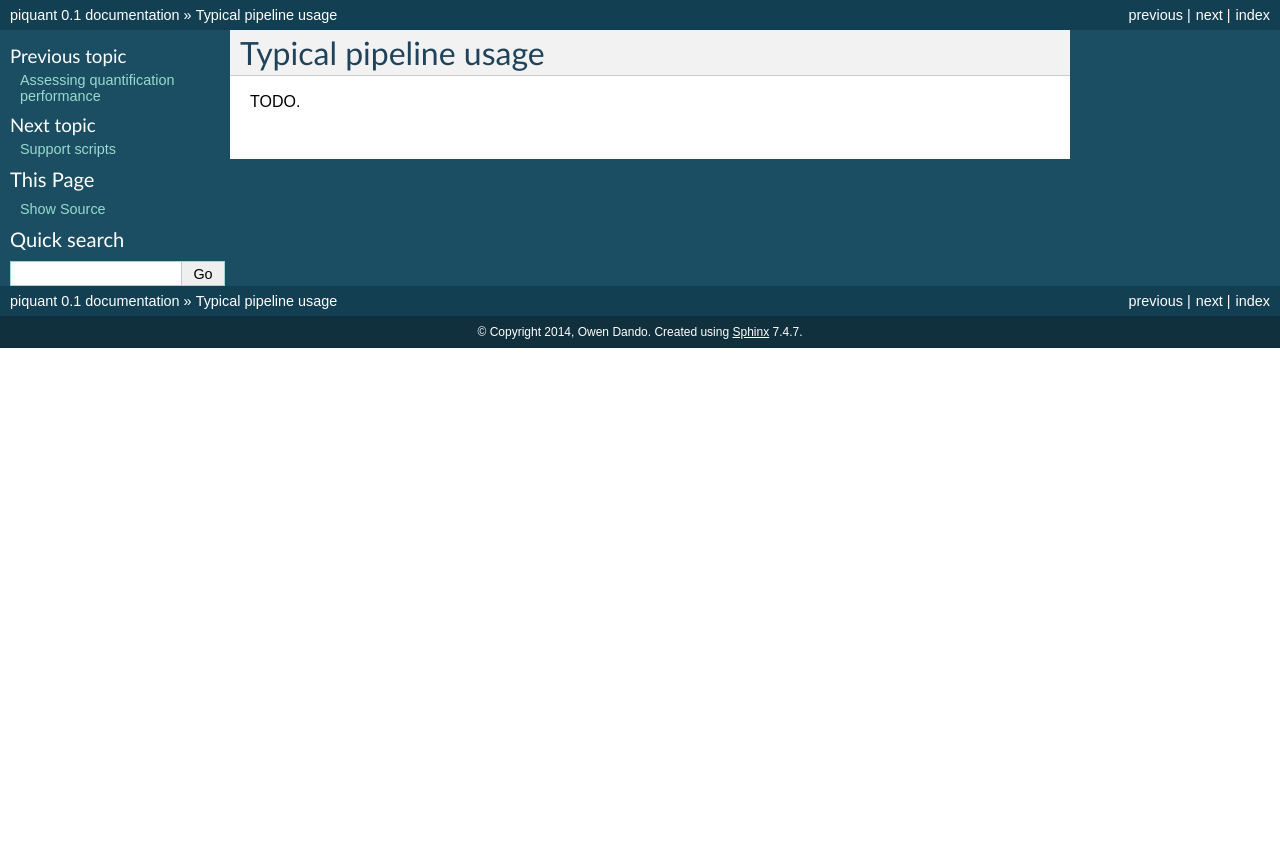
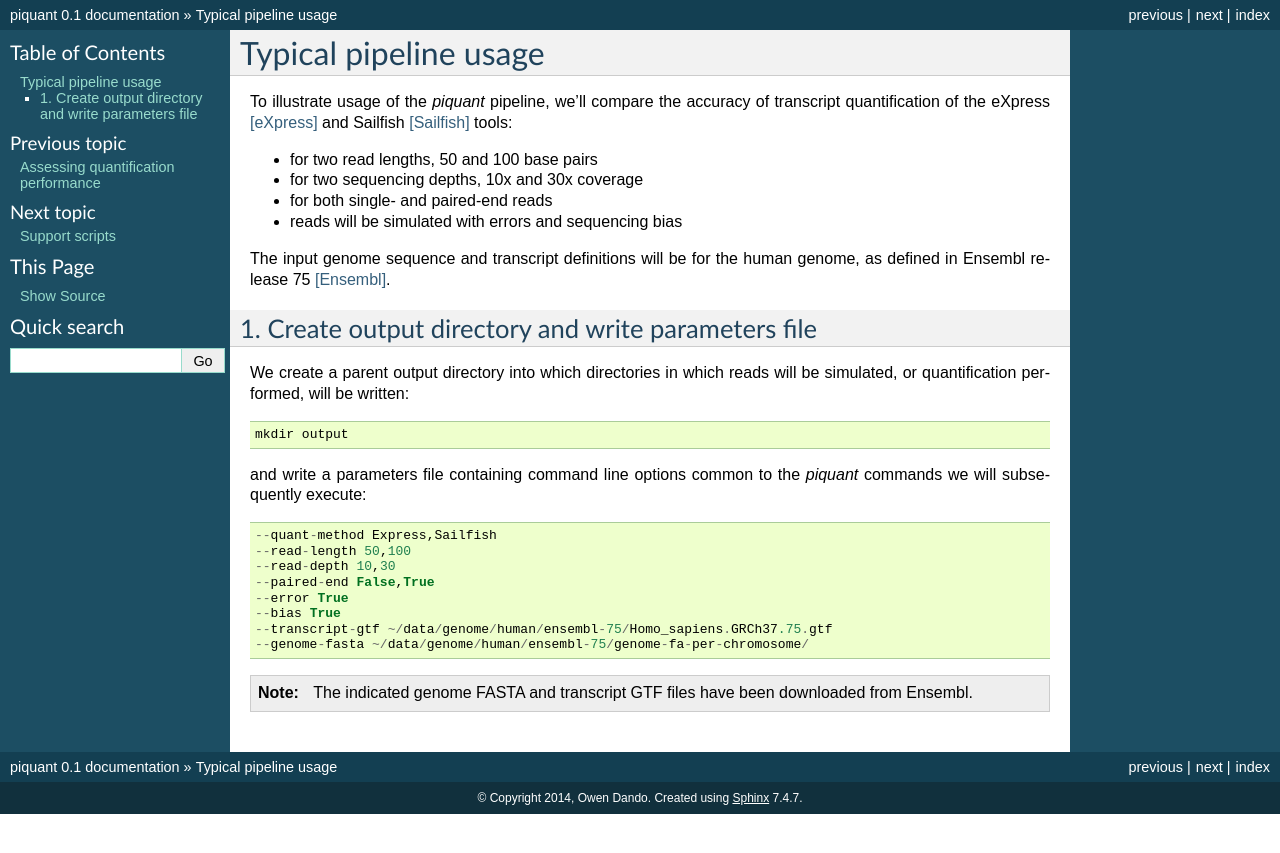
Before and after one commit to lweasel/piquant, a Sphinx documentation site: the page built from docs/typical_usage.rst, in a window 1280 px wide. Shown: the top 853 px of the page. Built offline with Sphinx 7.4.7, drawn with Linux system fonts in a browser that asks for light colours; formulas are drawn with MathJax 3.

Commit message:
Start "Typical usage" page.

```diff
--- a/docs/references.rst
+++ b/docs/references.rst
@@ -3,6 +3,7 @@ References
 
 .. [Bowtie] Langmead et al., `Ultrafast and memory-efficient alignment of short DNA sequences to the human genome <http://genomebiology.com/2009/10/3/r25>`_, Genome Biology (2009). `Software homepage <http://bowtie-bio.sourceforge.net/index.shtml>`_.
 .. [Cufflinks] Trapnell et al., `Transcript assembly and quantification by RNA-Seq reveals unannotated transcripts and isoform switching during cell differentiation <http://www.nature.com/nbt/journal/v28/n5/full/nbt.1621.html>`_, Nature Biotechnology (2010); Roberts et al., `Improving RNA-Seq expression estimates by correcting for fragment bias <http://genomebiology.com/2011/12/3/R22/abstract>`_, Genome Biology (2011). `Software homepage <http://cufflinks.cbcb.umd.edu>`_.
+.. [Ensembl] Flicek et al, `Ensembl 2014 <http://nar.oxfordjournals.org/content/42/D1/D749>`_, Nucleic Acids Research (2014). `Ensembl homepage <http://www.ensembl.org/index.html>`_.
 .. [eXpress] Roberts and Pachter, `Streaming fragment assignment for real-time analysis of sequencing experiments <http://www.nature.com/nmeth/journal/v10/n1/abs/nmeth.2251.html>`_, Nature Methods (2013). `Software homepage <http://bio.math.berkeley.edu/eXpress/index.html#>`_.
 .. [FluxSimulator] Griebel et al., `Modelling and simulating generic RNA-Seq experiments with the flux simulator <http://nar.oxfordjournals.org/content/40/20/10073>`_, Nucleic Acids Research (2012). `Software homepage <http://sammeth.net/confluence/display/SIM/Home>`_.
 .. [Hansen] Hansen et al., `Biases in Illumina transcriptome sequencing caused by random hexamer priming. <http://nar.oxfordjournals.org/content/38/12/e131>`_, Nucleic Acids Research (2010).
--- a/docs/typical_usage.rst
+++ b/docs/typical_usage.rst
@@ -1,4 +1,31 @@
 Typical pipeline usage
 ======================
 
-TODO.
+To illustrate usage of the *piquant* pipeline, we'll compare the accuracy of transcript quantification of the eXpress [eXpress]_ and Sailfish [Sailfish]_ tools:
+
+* for two read lengths, 50 and 100 base pairs
+* for two sequencing depths, 10x and 30x coverage
+* for both single- and paired-end reads
+* reads will be simulated with errors and sequencing bias
+
+The input genome sequence and transcript definitions will be for the human genome, as defined in Ensembl release 75 [Ensembl]_.
+
+1. Create output directory and write parameters file
+----------------------------------------------------
+
+We create a parent output directory into which directories in which reads will be simulated, or quantification performed, will be written::
+
+    mkdir output
+
+and write a parameters file containing command line options common to the *piquant* commands we will subsequently execute::
+
+    --quant-method Express,Sailfish
+    --read-length 50,100
+    --read-depth 10,30
+    --paired-end False,True
+    --error True
+    --bias True
+    --transcript-gtf ~/data/genome/human/ensembl-75/Homo_sapiens.GRCh37.75.gtf
+    --genome-fasta ~/data/genome/human/ensembl-75/genome-fa-per-chromosome/
+
+.. note:: The indicated genome FASTA and transcript GTF files have been downloaded from Ensembl.
```
